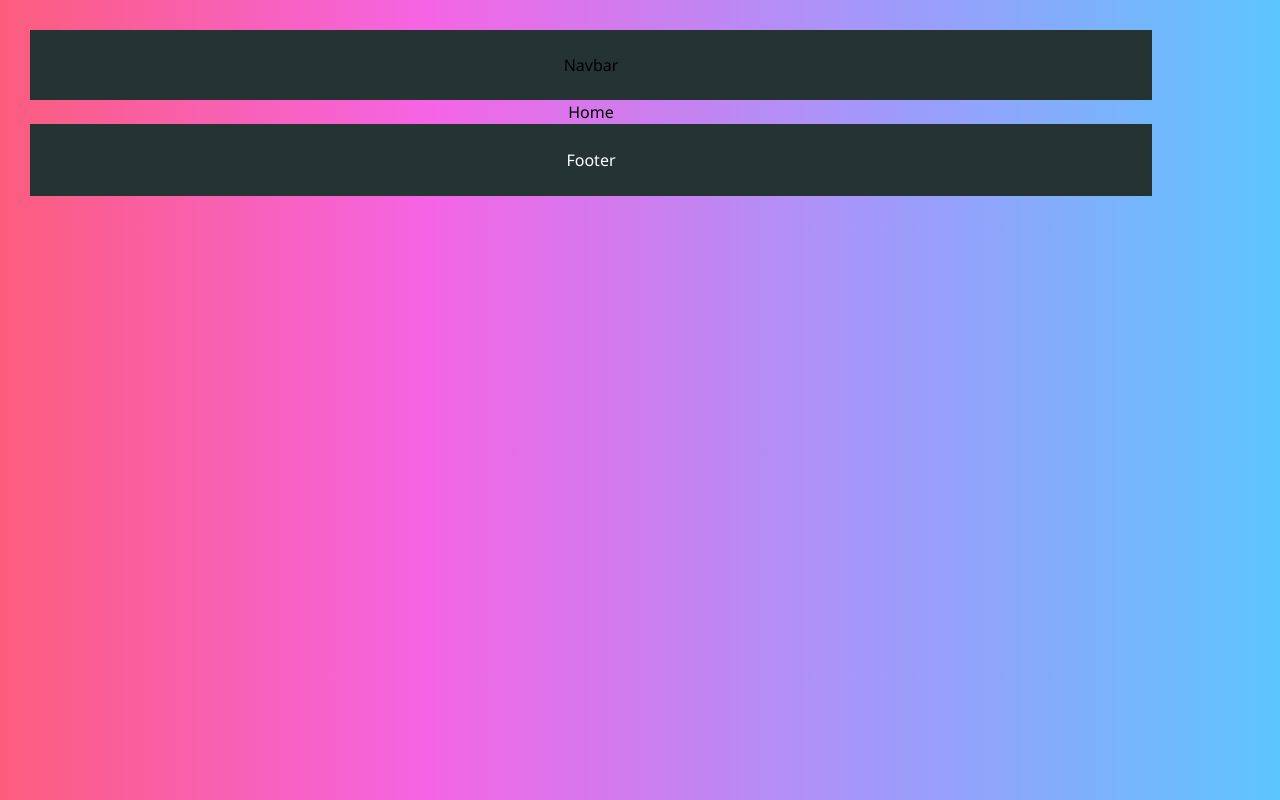
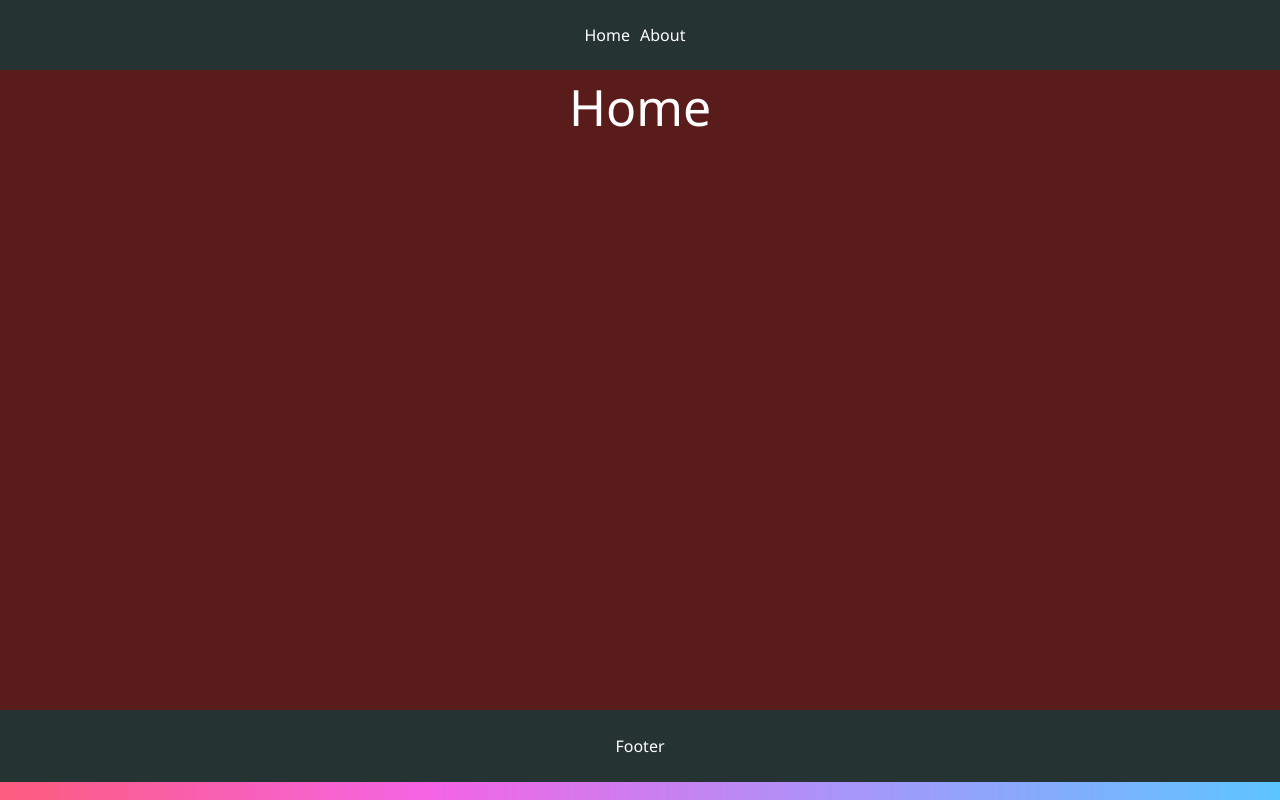
Before and after one commit to javokhirbekkhaydarov/reactlesson, a React (Create React App) app in the folder my-test/: page / in a window 1280 px wide. Built offline with nearby package versions, Linux system fonts and the light colour scheme.

Commit message:
rewriting react router

```diff
--- a/my-test/src/App.js
+++ b/my-test/src/App.js
@@ -3,11 +3,7 @@
 import MainRouter from "./components/Router/MainRouter";
 
 function App() {
-  return (
-    <div className="container">
-      <MainRouter />
-    </div>
-  );
+  return <MainRouter />;
 }
 
 export default App;
--- a/my-test/src/components/Router/About.js
+++ b/my-test/src/components/Router/About.js
@@ -2,7 +2,7 @@
 
 const About = () => {
   return (
-    <div>About</div>
+    <div className='about'>About</div>
   )
 }
 
--- a/my-test/src/components/Router/Home.js
+++ b/my-test/src/components/Router/Home.js
@@ -2,7 +2,7 @@
 
 const Home = () => {
   return (
-    <div>Home</div>
+    <div className='home'>Home</div>
   )
 }
 
--- a/my-test/src/components/Router/Navbar.js
+++ b/my-test/src/components/Router/Navbar.js
@@ -1,9 +1,20 @@
-import React from 'react'
-
+import React from "react";
+import { Link } from "react-router-dom";
 const Navbar = () => {
   return (
-    <nav className='navbar'>Navbar</nav>
-  )
-}
+    <div className="navbar">
+      <nav>
+        <ul>
+          <li>
+            <Link to={"home"}>Home</Link>
+          </li>
+          <li>
+            <Link to={"about"}>About</Link>
+          </li>
+        </ul>
+      </nav>
+    </div>
+  );
+};
 
-export default Navbar
+export default Navbar;
```
